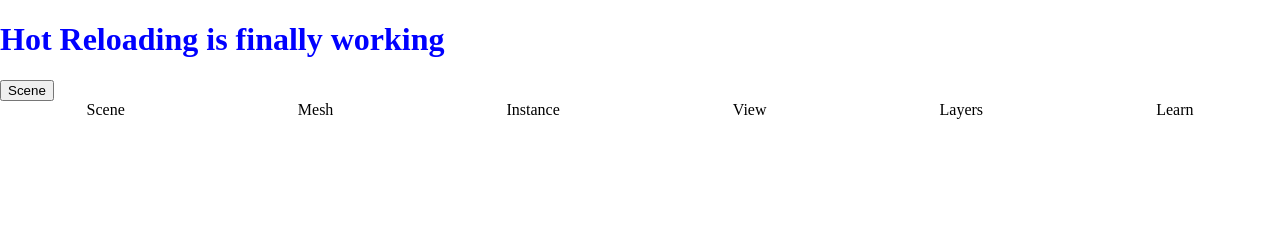
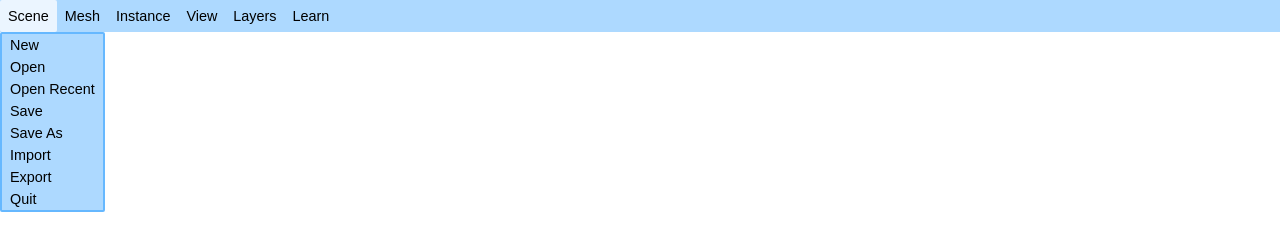
Before and after one commit to ButcherTibi/DirectX12Hobby, a website with bundled scripts: page WinUIApp/ClientSide/index.html in a window 1280 px wide. Built offline with nearby package versions, Linux system fonts and the light colour scheme.

Commit message:
Created nice main menu

```diff
--- a/WinUIApp/ClientSide/MainMenu/MainMenu.css
+++ b/WinUIApp/ClientSide/MainMenu/MainMenu.css
@@ -1,41 +1,72 @@
 
-.main-menu,
-.main-menu menu {
+.main-menu, .main-menu menu {
 	margin: 0px;
 	padding: 0px;
 }
 
 .main-menu {
+	--item_font_size: 0.9rem;
+
 	display: flex;
 	flex-direction: row;
-	justify-content: space-around;
+	align-items: center;
+
+	--menu_border_radius: 2px;
+	--border_color: hsl(var(--theme_backgrd_hue), var(--theme_backgrd_sat), 70%);
+}
+
+.main-menu .menu-item {
+	position: relative;
+}
+
+.main-menu .menu-item:hover {
+	border-radius: var(--menu_border_radius);
+	background-color: var(--theme_backgrd_hover_color);
+}
+
+.main-menu .menu-item > label {
+	display: block;padding: 3px 8px;
+	font-family: var(--theme_font);
+	font-size: var(--item_font_size);
+	font-weight: normal;
+}
+
+.main-menu .menu-item > menu {
+	position: absolute;
+
+	border-color: hsl(var(--theme_backgrd_hue), var(--theme_backgrd_sat), 70%);
+	border-style: solid;
+	border-width: 2px;
+	border-radius: var(--menu_border_radius);
+
+	width: max-content;display: flex;
+	flex-direction: column;
+
+	background-color: var(--theme_backgrd_color);
 }
 
 .main-menu .title-item {
-	position: relative;
+
+}
+
+.main-menu .title-item > label {
+	padding: 8px 8px;
 }
 
 .main-menu .title-item > menu {
-	position: absolute;
-	top: 14px;
 
-	width: 100px;
-
-	background-color: aquamarine;
 }
 
 .main-menu .normal-item {
-	position: relative;
+
+}
+
+.main-menu .normal-item > label {
+
 }
 
 .main-menu .normal-item > menu {
-	position: absolute;
-	top: 0px;
-	left: 100px;
 
-	width: 100px;
-
-	background-color: aqua;
 }
 
 .main-menu li {
@@ -43,5 +74,5 @@
 }
 
 .main-menu .hide {
-	display: none;
+	display: none !important;
 }
--- a/WinUIApp/ClientSide/MainMenu/MainMenu.ts
+++ b/WinUIApp/ClientSide/MainMenu/MainMenu.ts
@@ -6,39 +6,83 @@ export class MenuItem {
 
 export default class MainMenu {
 	private items: MenuItem[] = [];
-	private static is_mouse_inside: boolean = false;
+    private close_timer_id: number = Number.NaN;
+
+	// private static title_item_class = "title-item";
+	// private static normal_item_class = "normal-item";
 
 
-	static showMenu = (e: MouseEvent) => {
+	private _hideDescedants = (menu: HTMLMenuElement, except: HTMLMenuElement | null) => {
+		if (menu != except) {
+
+			if (menu.classList.contains("hide") === false) {
+				menu.classList.add("hide");
+			}
+
+			for (let item of menu.children) {
+
+				let child_menu: HTMLMenuElement = item.children[1] as HTMLMenuElement;
+				if (child_menu !== undefined) {
+					this._hideDescedants(child_menu, except);
+				}
+			}
+		}
+	}
+
+	private hideDescedants = (menu: HTMLMenuElement, except: HTMLMenuElement | null) => {
+		for (let item of menu.children) {
+
+			let child_menu: HTMLMenuElement = item.children[1] as HTMLMenuElement;
+			if (child_menu !== undefined) {
+				this._hideDescedants(child_menu, except);
+			}
+		}
+	}
+
+	showMenu(e: MouseEvent) {
 		let li_elem: HTMLElement = e.target as HTMLElement;
 
-		let title_menu: HTMLMenuElement = li_elem.children[1] as HTMLMenuElement;
-		if (title_menu === undefined) {
-			return;
+		let menu: HTMLMenuElement = li_elem.children[1] as HTMLMenuElement;
+		let parent_menu: HTMLMenuElement = li_elem.parentElement as HTMLMenuElement;
+		clearTimeout(this.close_timer_id);
+
+		if (menu !== undefined) {
+			this.hideDescedants(parent_menu, menu);
+			menu.classList.remove("hide");
+
+			if (parent_menu.classList.contains("main-menu") === false) {
+				let menu_width: number = parent_menu.getBoundingClientRect().width;
+				menu.style.top = `-2px`;
+				menu.style.left = `${menu_width - 4}px`;
+			}
 		}
-
-		title_menu.classList.remove("hide");
+		else {
+			this.hideDescedants(parent_menu, null);
+		}
 	}
 
-	static hideMenu = (e: MouseEvent) => {
+	scheduleHidingMenu(e: MouseEvent) {
 		let li_elem: HTMLElement = e.target as HTMLElement;
 
-		let title_menu: HTMLMenuElement = li_elem.children[1] as HTMLMenuElement;
-		if (title_menu === undefined) {
-			return;
+		let menu: HTMLMenuElement = li_elem.children[1] as HTMLMenuElement;
+		if (menu !== undefined) {
+
+			let hideMenu = (menu: HTMLMenuElement) => {
+				if (menu.classList.contains("hide") === false) {
+					menu.classList.add("hide");
+				}
+			};
+
+			// Reschedule hiding the menu
+			clearTimeout(this.close_timer_id);
+			this.close_timer_id = setTimeout(hideMenu, 1000, menu);
 		}
-
-		if (title_menu.classList.contains("hide") === false) {
-			title_menu.classList.add("hide");
-		}
-
-		// setTimeout()
 	}
 
 	private _render = (parent_elem: HTMLElement, item: MenuItem, level: number) => {
 		let li_elem = document.createElement("li");
-		li_elem.onmouseenter = MainMenu.showMenu;
-		li_elem.onmouseleave = MainMenu.hideMenu;
+		li_elem.onmouseenter = (e) => this.showMenu(e);
+		// li_elem.onmouseleave = (e) => this.scheduleHidingMenu(e);
 
 		if (level === 0) {
 			li_elem.classList.add("title-item");
@@ -46,6 +90,8 @@ export default class MainMenu {
 		else {
 			li_elem.classList.add("normal-item");
 		}
+
+		li_elem.classList.add("menu-item");
 
 		let label = document.createElement("label");
 		label.textContent = item.name;
@@ -67,7 +113,7 @@ export default class MainMenu {
 		parent_elem.appendChild(li_elem);
 	}
 
-	render = (element_id: string, new_items: MenuItem[]) => {
+	render = (new_container_id: string, new_items: MenuItem[]) => {
 		this.items = new_items;
 
 		let menu_elem = document.createElement("menu");
@@ -77,7 +123,12 @@ export default class MainMenu {
 			this._render(menu_elem, item, 0);
 		}
 
-		let root = document.getElementById(element_id) as HTMLElement;
+		let root = document.getElementById(new_container_id) as HTMLElement;
 		root.appendChild(menu_elem);
+
+		// for checking outside
+		// document.addEventListener("click", (e) => {
+
+		// });
 	}
 }
--- a/WinUIApp/ClientSide/index.html
+++ b/WinUIApp/ClientSide/index.html
@@ -3,19 +3,17 @@
 <head>
 	<meta charset="UTF-8">
 
+	<link rel="stylesheet" href="./main.css">
+
 	<!-- Main Menu -->
+	<script type="module" src="./MainMenu/MainMenu.js" defer></script>
 	<link rel="stylesheet" href="./MainMenu/MainMenu.css">
-	<script type="module" src="./MainMenu/MainMenu.js" defer></script>
 
-	<link rel="stylesheet" href="./main.css">
 	<script type="module" src="./main.js" defer></script>
 </head>
 <body>
-	<h1>Hot Reloading is finally working</h1>
-	<button id="test_btn">Scene</button>
-
 	<!-- Menu -->
-	<section id="main_menu_root">
+	<section class="bar" id="main_menu_root">
 	</section>
 </body>
 </html>
--- a/WinUIApp/ClientSide/main.css
+++ b/WinUIApp/ClientSide/main.css
@@ -1,3 +1,23 @@
+
+html {
+	--theme_font: sans-serif;
+
+	--theme_backgrd_hue: 208deg;
+	--theme_backgrd_sat: 100%;
+	--theme_backgrd_lum: 84%;
+	--theme_backgrd_color: hsl(
+		var(--theme_backgrd_hue)
+		var(--theme_backgrd_sat)
+		var(--theme_backgrd_lum)
+	);
+
+	--theme_backgrd_hover_color: hsl(
+		var(--theme_backgrd_hue)
+		var(--theme_backgrd_sat)
+		96%
+	);
+}
+
 body {
 	margin: 0px;
 }
@@ -5,3 +25,7 @@ body {
 h1 {
 	color: blue;
 }
+
+.bar {
+	background-color: var(--theme_backgrd_color);
+}
--- a/WinUIApp/ClientSide/main.ts
+++ b/WinUIApp/ClientSide/main.ts
@@ -1,7 +1,14 @@
 import MainMenu, { MenuItem } from "./MainMenu/MainMenu.js"
 
 
+class Globals {
+    static main_menu: MainMenu;
+}
+
+
 function main() {
+    Globals.main_menu = new MainMenu();
+
 	let items: MenuItem[] = [
 		{
 			name: "Scene",
@@ -102,8 +109,7 @@ function main() {
 			]
 		}
 	];
-	let menu = new MainMenu();
-	menu.render("main_menu_root", items);
+	Globals.main_menu.render("main_menu_root", items);
 }
 
 main();
```
Also changed, not shown: 2 other files.
